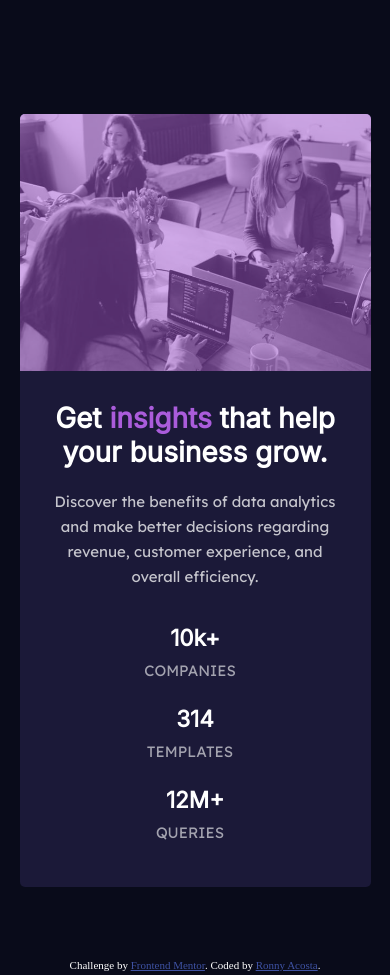
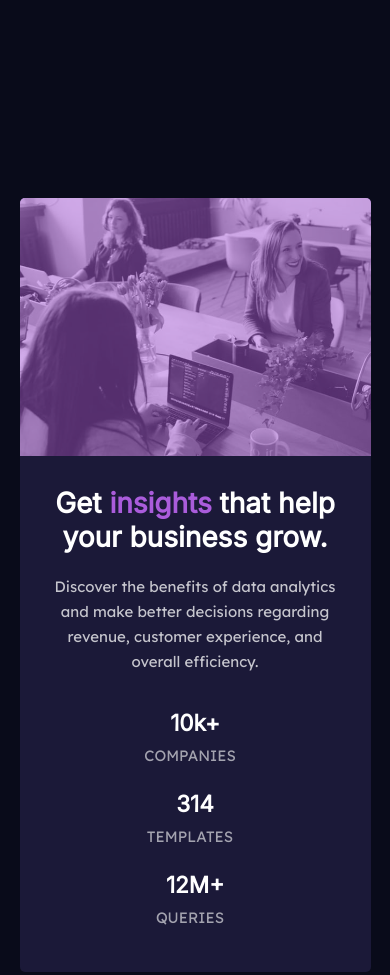
Before and after one commit to ronnyAcosta/stats-preview-card-component, a plain HTML site: page index.html in a window 390 px wide. Shown: the top 975 px of the page. Drawn offline with Linux system fonts and the light colour scheme.

Commit message:
Add files via upload

```diff
--- a/styles.css
+++ b/styles.css
@@ -104,7 +104,7 @@ img{
   }
   @media screen and (min-width: 250px) and (max-width: 880px) {
     body{
-        height: 110vh;
+        height: 150vh;
         padding: 20% 5%;
     }
     .insights-image-desktop{
```
